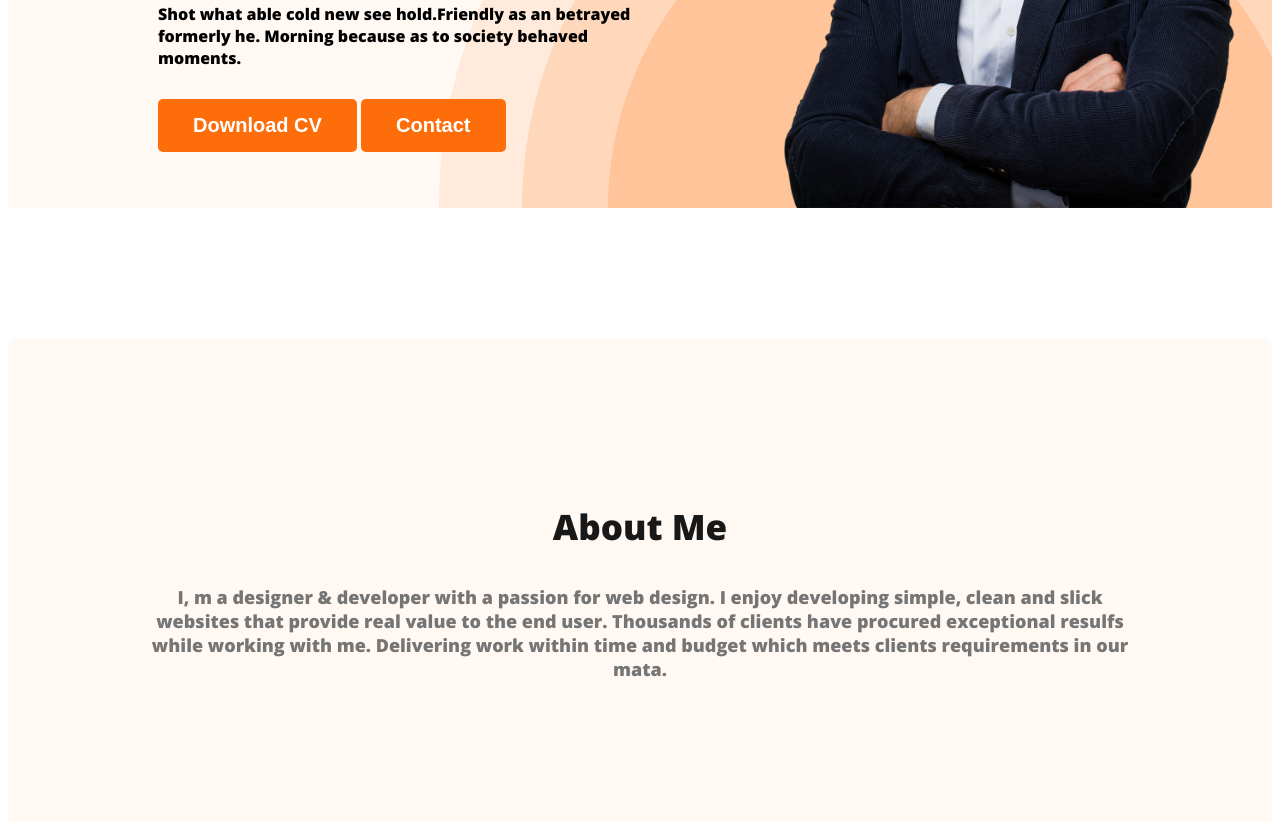
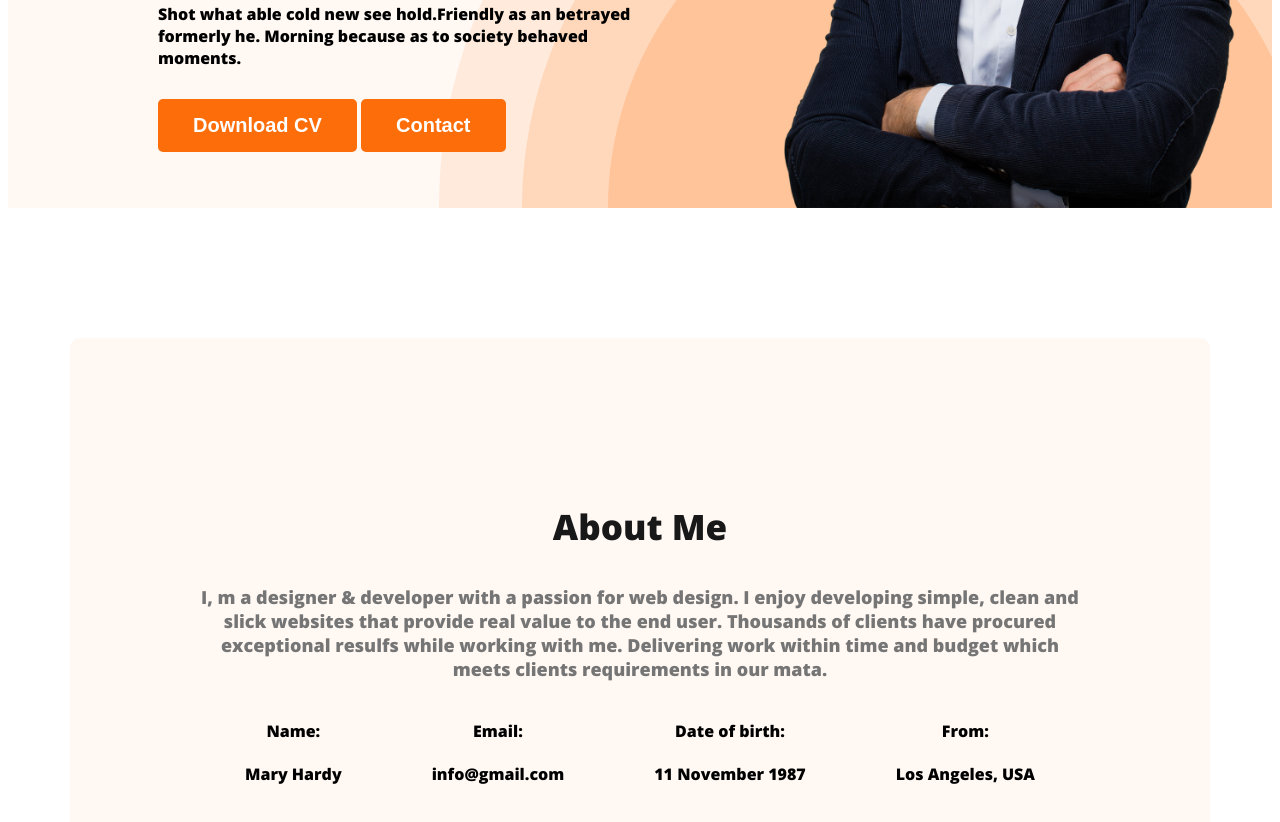
Before and after one commit to snudoy9898/web-development-repo, a plain HTML site: page index.html in a window 1280 px wide. Shown: the part 560-1382 px from the top of the page. Drawn offline with nearby package versions, Linux system fonts and the light colour scheme.

Commit message:
added about info

```diff
--- a/index.html
+++ b/index.html
@@ -40,6 +40,34 @@
             <p class="section-dec">
                 I, m a designer & developer with a passion for web design. I enjoy developing simple, clean and slick websites that provide real value to the end user. Thousands of clients have procured exceptional resulfs while working with me. Delivering work within time and budget which meets clients requirements in our mata.
             </p>
+            <div class="about-info-container">
+                <div class="about-info">
+
+                    <h4 class="info-title">Name:</h4>
+                    <p class="info-dec">Mary Hardy </p>
+
+                </div>
+
+                <div class="about-info">
+
+                    <h4 class="info-title">Email:</h4>
+                    <p class="info-dec">info@gmail.com</p>
+
+                </div>
+
+                <div class="about-info">
+
+                    <h4 class="info-title">Date of birth:</h4>
+                    <p class="info-dec">11 November 1987</p>
+
+                </div>
+
+                <div class="about-info">
+
+                    <h4 class="info-title">From:</h4>
+                    <p class="info-dec">Los Angeles, USA</p>
+                </div>
+            </div>
         </section>
     </main>
 
--- a/portfolio.css
+++ b/portfolio.css
@@ -107,6 +107,10 @@
 
  /* main section styles */
 
+ main {
+    max-width: 1140px;
+    margin: 0 auto;
+ }
  /* about section styles */
 
  .about {
@@ -115,3 +119,8 @@
      background: #FFF8F3;
      margin: 130px 0;
  }
+ .about-info-container{
+    display: flex;
+    justify-content: space-around;
+    text-align: center;
+ }
```
